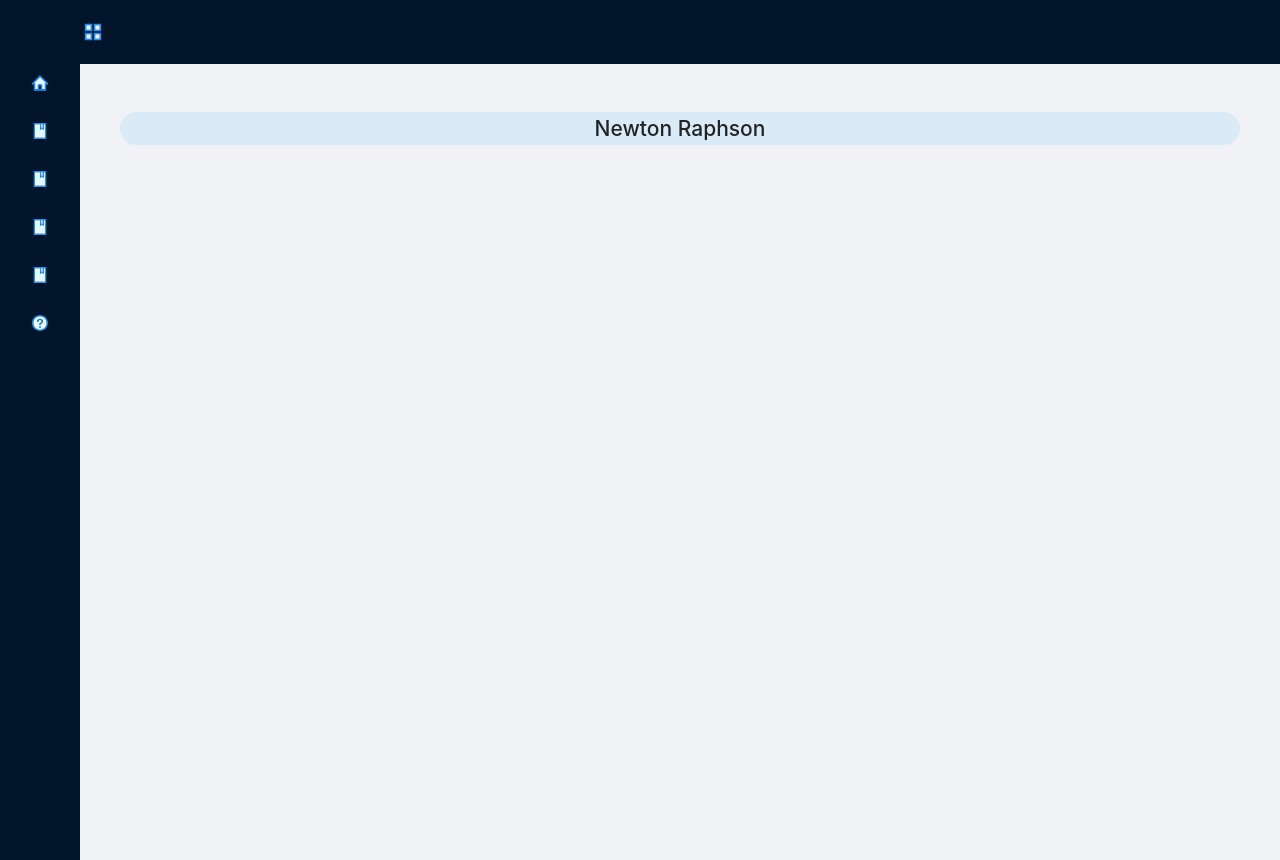
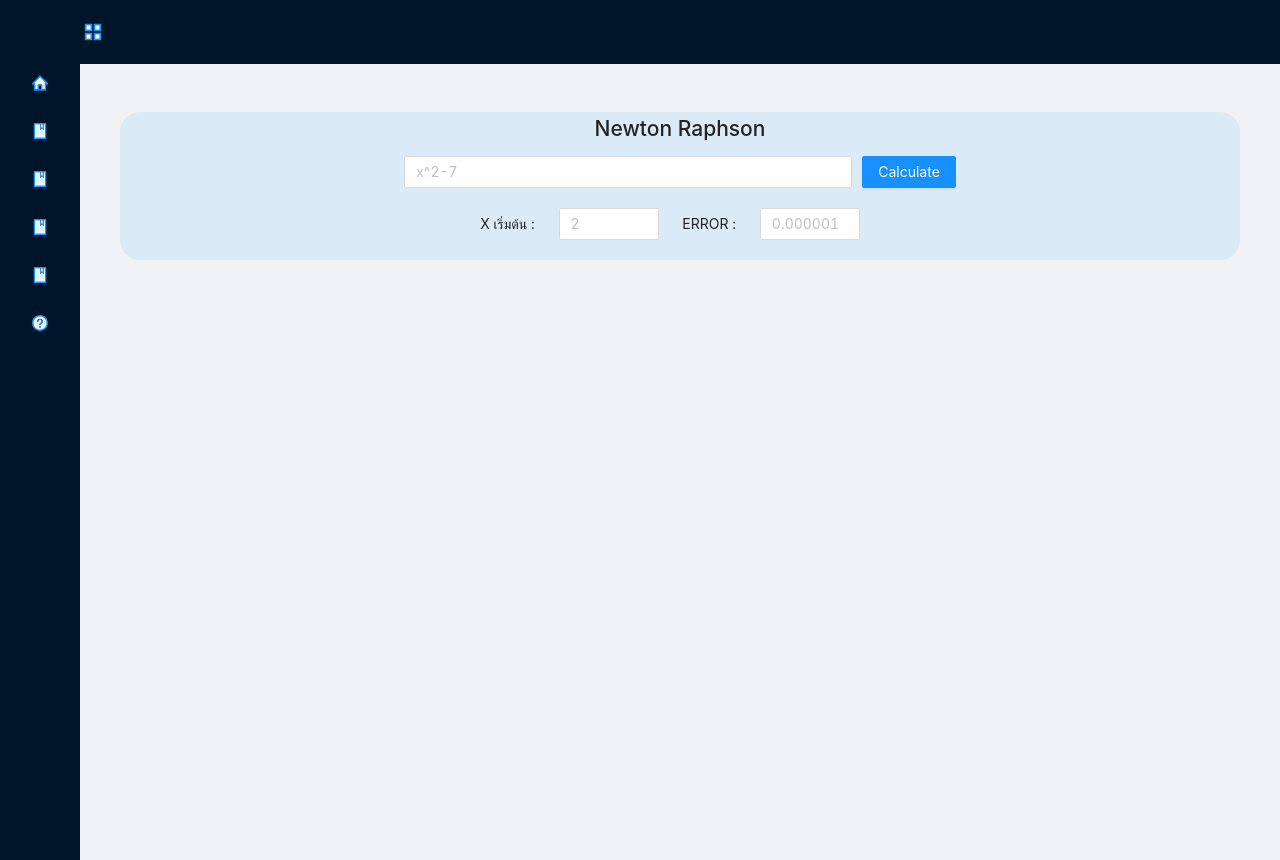
Before and after one commit to pudjapu/react_wep, a React (Create React App) app in the folder hod_web/: page /#/Newton in a window 1280 px wide. Built offline with nearby package versions, Linux system fonts and the light colour scheme.

Commit message:
add newton

```diff
--- a/hod_web/src/Componet/Newton.js
+++ b/hod_web/src/Componet/Newton.js
@@ -1,13 +1,61 @@
 import React from 'react'
 import '../css/Newton.css'
+
+import {derivative} from 'mathjs'
+
+import { Input } from 'antd';
+import { Button } from 'antd';
 
 class Newton_Raphson extends React.Component{
 
     state = {
-        Equation: 'x*43-1',
-        X: '0',
-        ERROR: '',
+        Equation: "x^2-7",
+        X: '2',
+        ERROR: '0.000001',
         result: '',
+    }
+
+    getEquation = (e) => {
+        this.setState({
+            Equation: e.target.value,
+        });
+    };
+
+    getX = (e) => {
+        this.setState({
+            X: e.target.value,
+        });
+    };
+
+    show_value = (e) =>{
+        const Parser = require('expr-eval').Parser;
+
+        let i = 1;
+        let arr = [];
+
+        let Equation = this.state.Equation;
+        let Equation_def = derivative(Equation,"x").toString();
+        let X = this.state.X;
+        X = parseFloat(X);
+        let ERROR = this.state.ERROR;
+        ERROR = parseFloat(ERROR);
+
+        var expression_1 = Parser.parse(Equation);
+        var expression_2 = Parser.parse(Equation_def);
+
+        let X_new = X - (expression_1.evaluate({x : X})/expression_2.evaluate({x : X}));
+
+        let error_ = Math.abs((X_new-X)/X);
+
+        while(error_ > ERROR){
+
+            X_new = X - (expression_1.evaluate({x : X})/expression_2.evaluate({x : X}));
+            error_ = Math.abs((X_new-X)/X);
+            X = X_new;
+            arr.push(<div className='result' key={i}>Iteration {i} : {X_new}</div>);
+            i++;
+        }
+        this.setState({result: arr})
     }
 
     render(){
@@ -15,8 +63,16 @@ class Newton_Raphson extends React.Component{
             <div className='allincompro'>
                 <h2>Newton Raphson</h2>
                 <div>
-
+                <span><Input placeholder="x^2-7" onChange={this.getEquation} className="Input"/></span>
+                    <span className="Calculate_Button"><Button type="primary" onClick={this.show_value} >Calculate</Button></span>
                 </div>
+                <div>
+                    <span className="Text_Input_2"> X เริ่มต้น : </span>
+                    <span><Input placeholder="2" onChange={this.getX} className="Input_2"/></span>
+                    <span className="Text_Input_2"> ERROR : </span>
+                    <span><Input placeholder="0.000001" onChange={this.getERR} className="Input_2"/></span>
+                </div>
+                {this.state.result}
             </div>
         )
     }
```
